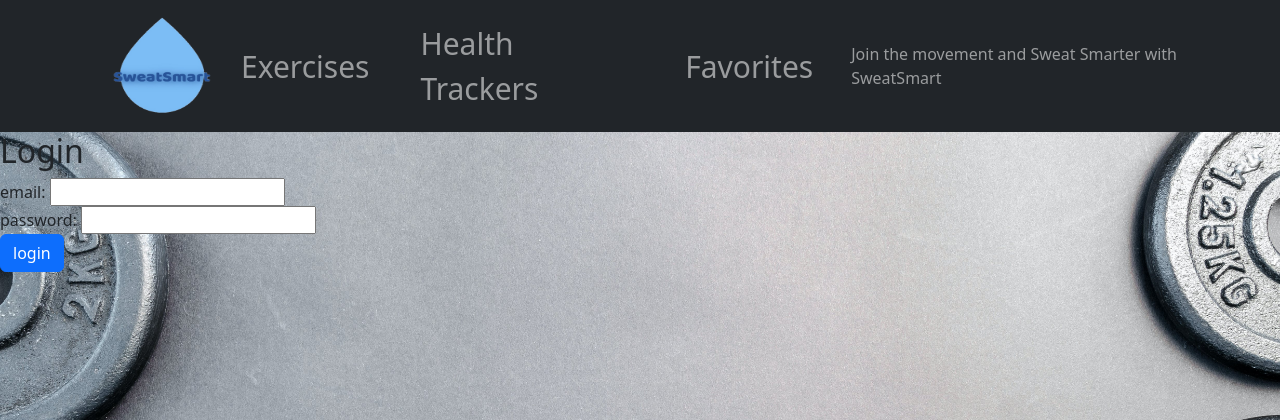
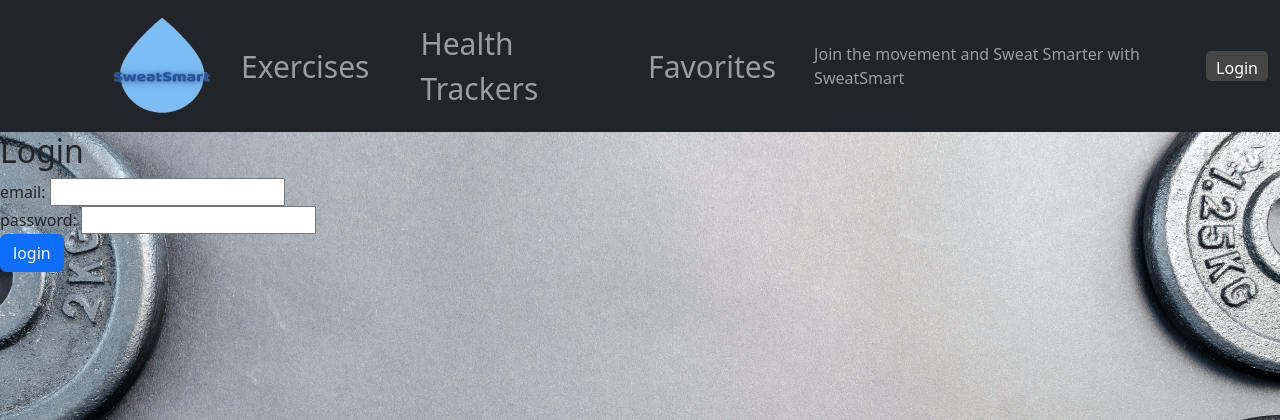
Before and after one commit to TylerJMalone/fitness-tracker, a Node server app: page /login in a window 1280 px wide. Shown: the top 420 px of the page. Run offline with Node 20, Linux system fonts and the light colour scheme; some libraries are stand-ins or nearby versions.

Commit message:
login/logout working

```diff
--- a/public/js/home.js
+++ b/public/js/home.js
@@ -1,4 +1,4 @@
 var signUpBttn = $('#signup-btn');
 signUpBttn.on('click', function() {
     window.location.replace('/signup');
-})
+});
--- a/public/js/logout.js
+++ b/public/js/logout.js
@@ -13,3 +13,8 @@ const logout = async () => {
 
 var logOutBtn = $('#logout');
 logOutBtn.on('click', logout);
+
+var logInBtn = $('#login');
+logInBtn.on('click', function() {
+  window.location.replace('/login');
+});
--- a/views/layouts/main.handlebars
+++ b/views/layouts/main.handlebars
@@ -5,8 +5,7 @@
     <meta name="viewport" content="width=device-width, initial-scale=1.0">
     <title>SweatSmart</title>
     <link href="https://cdn.jsdelivr.net/npm/bootstrap@5.3.2/dist/css/bootstrap.min.css" rel="stylesheet" integrity="sha384-T3c6CoIi6uLrA9TneNEoa7RxnatzjcDSCmG1MXxSR1GAsXEV/Dwwykc2MPK8M2HN" crossorigin="anonymous">
-    <script src="https://ajax.googleapis.com/ajax/libs/jquery/3.7.1/jquery.min.js"></script>
-    <script src="/js/logout.js"></script>
+
     <link rel="stylesheet" href="css/style.css">
 
 </head>
@@ -26,12 +25,15 @@
                     <div class="navbar-text">Join the movement and Sweat Smarter with SweatSmart</div>
                     {{#if logged_in}}
                     <button class="custom-button" id="logout">Logout</button>
+                    {{else}}
+                    <button class="custom-button" id="login">Login</button>
                     {{/if}}
                 </div>
             </nav>
 
 
         {{{body}}}
-
+        <script src="https://ajax.googleapis.com/ajax/libs/jquery/3.7.1/jquery.min.js"></script>
+        <script src="/js/logout.js"></script>
     </body>
 </html>
--- a/views/signup.handlebars
+++ b/views/signup.handlebars
@@ -18,4 +18,5 @@
   </div>
 </form>
 
+<script src="https://ajax.googleapis.com/ajax/libs/jquery/3.7.1/jquery.min.js"></script>
 <script src="/js/signup.js"></script>
```
